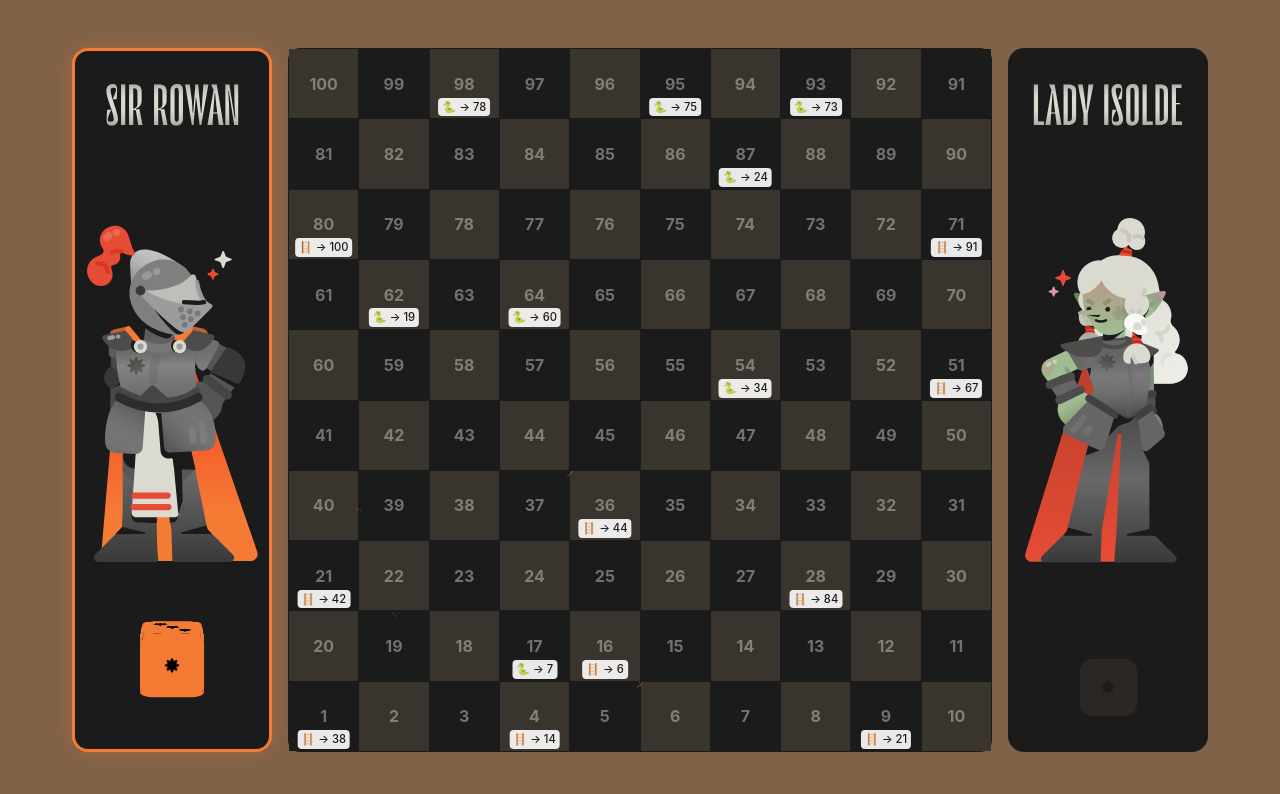
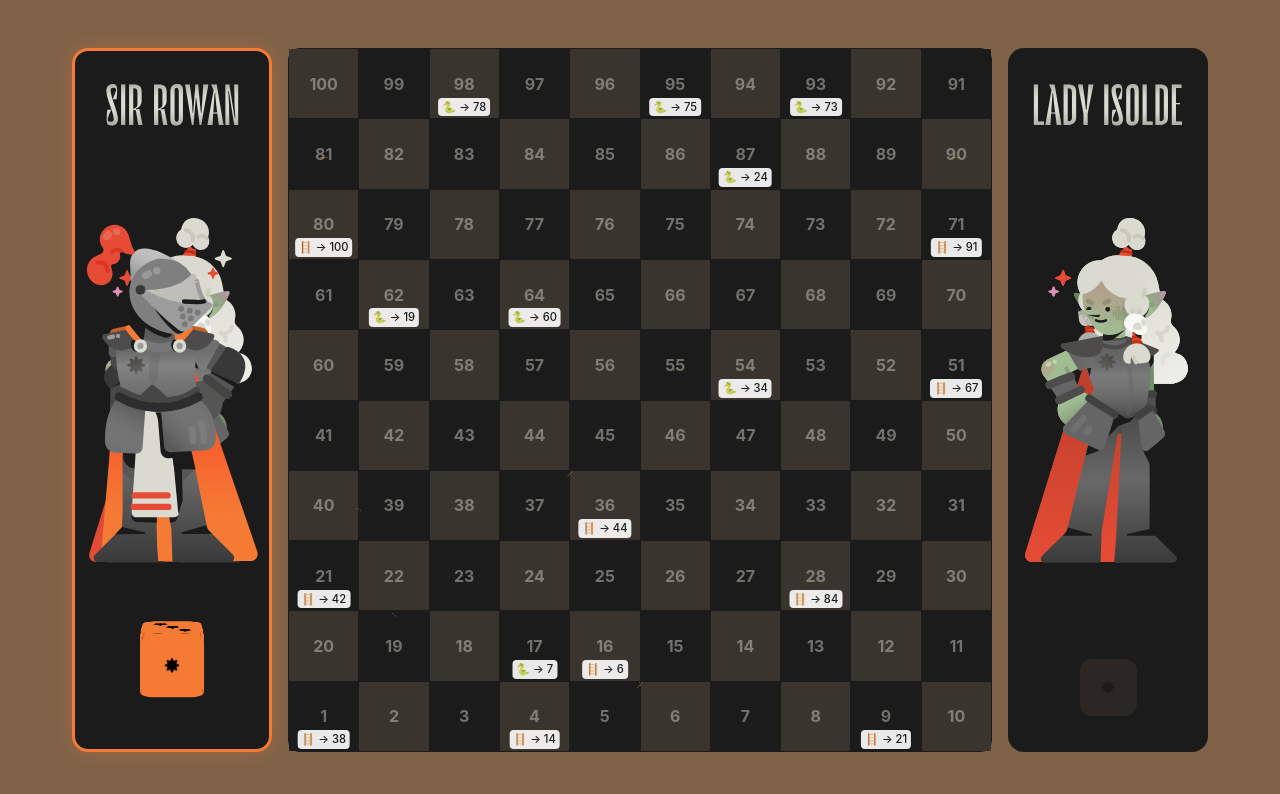
Before and after one commit to shandonwayne/ropes-and-ramparts, a React (Vite) app: page / in a window 1280 px wide. Shown: the top 794 px of the page. Built offline with nearby package versions, Linux system fonts and the light colour scheme; a web font is replaced by a local one.

Commit message:
Swap character images when active

```diff
--- a/src/ChutesLaddersGame.tsx
+++ b/src/ChutesLaddersGame.tsx
@@ -462,7 +462,13 @@ const ChutesLaddersGame: React.FC = () => {
             <div className="player-title">
               <img src="/SirRowan-Name.svg" alt="Sir Rowan" style={{ width: '100%', height: 'auto' }} />
             </div>
-            <div className="character-illustration Rowan"></div>
+            <div className="character-illustration">
+              <img
+                src={currentPlayerIndex === 0 ? "/SirRowan.svg" : "/SirRowan.svg"}
+                alt="Sir Rowan"
+                style={{ width: '100%', height: '100%', objectFit: 'contain' }}
+              />
+            </div>
             <div className="player-info-display">
               {/* <div className="player-position">Position: {players[0].position}</div> */}
             </div>
@@ -502,7 +508,13 @@ const ChutesLaddersGame: React.FC = () => {
             <div className="player-title">
               <img src="/LadyIsolde-Name.svg" alt="Lady Isolde" style={{ width: '100%', height: 'auto' }} />
             </div>
-            <div className="character-illustration Isolde"></div>
+            <div className="character-illustration">
+              <img
+                src={currentPlayerIndex === 1 ? "/Isolde-Final-Active.svg" : "/Isolde.svg"}
+                alt="Lady Isolde"
+                style={{ width: '100%', height: '100%', objectFit: 'contain' }}
+              />
+            </div>
             <div className="player-info-display">
               {/* <div className="player-position">Position: {players[1].position}</div> */}
             </div>
```
